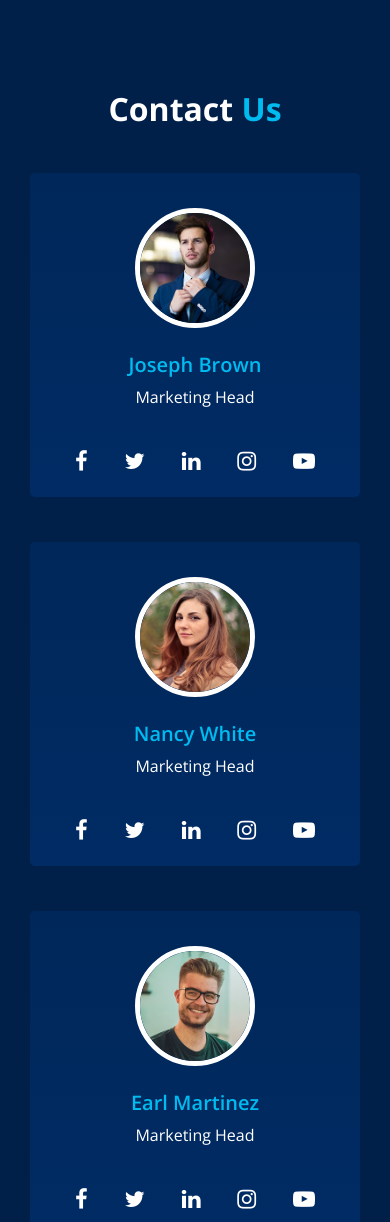
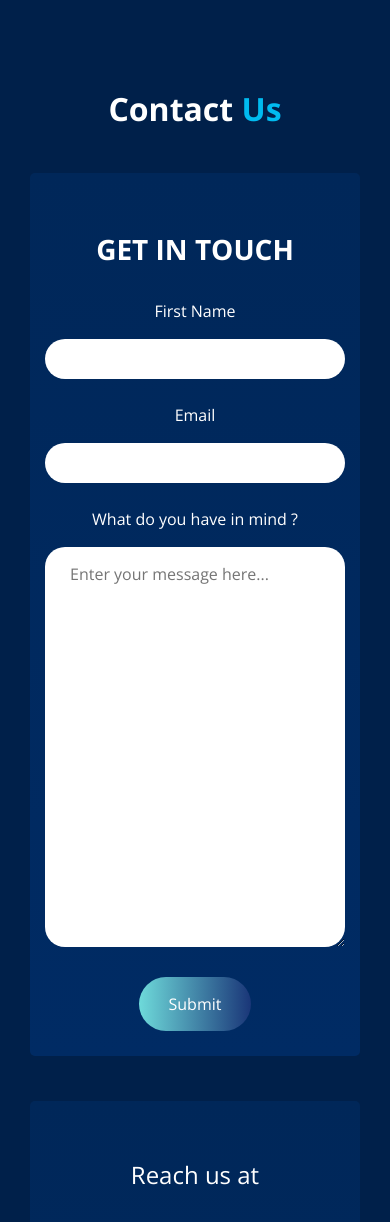
Before and after one commit to izzahdean/SD_SEC03_G03_03, a PHP site: page /team.html in a window 390 px wide. Shown: the part 90-1312 px from the top of the page. Run offline with PHP 8.4, Linux system fonts and the light colour scheme; some libraries are stand-ins or nearby versions; grey boxes are pictures that could not be loaded.

Commit message:
contact us

```diff
--- a/gc-html/css/style.css
+++ b/gc-html/css/style.css
@@ -274,6 +274,7 @@ a:focus {
 
 .slider_section .detail-box {
   color: #00204a;
+
 }
 
 .slider_section .detail-box h1 {
@@ -625,6 +626,7 @@ a:focus {
   margin-top: 45px;
   background: -webkit-gradient(linear, left top, left bottom, from(#002759), to(#002b64));
   background: linear-gradient(to bottom, #002759, #002b64);
+
 }
 
 .team_section .team_container .box .img-box {
@@ -928,3 +930,61 @@ a:focus {
   color: inherit;
 }
 /*# sourceMappingURL=style.css.map */
+
+
+/* CONTACT US FORM CSS*/
+
+.contact_us_6 .responsive-cell-block.wk-desk-6.wk-ipadp-6.wk-tab-12.wk-mobile-12 {
+  margin-top: 0px;
+  margin-right: 0px;
+  margin-bottom: 26px;
+  margin-left: 0px;
+  min-height: 50px;
+}
+
+.contact-inputs{
+	width: 300px;
+	height: 40px;
+	border: none;
+	outline: none;
+	padding-left: 25px;
+	font-weight: 200;
+	color: #666;
+	border-radius: 20px;
+}
+
+.contact-left textarea{
+	height: 400px;
+	padding-top: 15px;
+	border-radius: 20px;
+}
+
+.contact-inputs:focus{
+	border: 5px solid;
+	color: #1a3678;
+}
+
+.contact-left button{
+	display: center;
+	align-items: center;
+	padding: 15px 30px;
+	font-size: 16px;
+	color: #fff;
+	gap: 10px;
+	border: none;
+	border-radius: 50px;
+	background: linear-gradient(270deg, #1a3678, #6edada);
+	cursor: pointer;
+}
+.google-map {
+     padding-bottom: 50%;
+     position: relative;
+}
+
+.google-map iframe {
+     height: 100%;
+     width: 100%;
+     left: 0;
+     top: 0;
+     position: absolute;
+}
--- a/gc-html/team.html
+++ b/gc-html/team.html
@@ -99,138 +99,76 @@
           Contact <span> Us</span>
         </h2>
       </div>
-
       <div class="team_container">
         <div class="row">
-          <div class="col-lg-3 col-sm-6">
+          <div class="col-lg-5 col-sm-6">
             <div class="box ">
-              <div class="img-box">
-                <img src="images/team-1.jpg" class="img1" alt="">
-              </div>
               <div class="detail-box">
-                <h5>
-                  Joseph Brown
-                </h5>
-                <p>
-                  Marketing Head
-                </p>
-              </div>
-              <div class="social_box">
-                <a href="#">
-                  <i class="fa fa-facebook" aria-hidden="true"></i>
-                </a>
-                <a href="#">
-                  <i class="fa fa-twitter" aria-hidden="true"></i>
-                </a>
-                <a href="#">
-                  <i class="fa fa-linkedin" aria-hidden="true"></i>
-                </a>
-                <a href="#">
-                  <i class="fa fa-instagram" aria-hidden="true"></i>
-                </a>
-                <a href="#">
-                  <i class="fa fa-youtube-play" aria-hidden="true"></i>
-                </a>
+				  <div class="responsive-container-block container">
+					<form action="https://api.web3forms.com/submit" method="POST" class="contact-left">
+					  <div class="container-block form-wrapper">
+						<div class="mob-text">
+						  <h3 class="">
+							<b>GET IN TOUCH</b>
+						  </h3><br>
+						</div>
+						<input type="hidden" name="access_key" value="b1611d85-2b9d-446f-8958-a7e11e71eb64">
+						<div class="responsive-container-block" id="i2cbk">
+						  <div>
+							<p class="text-blk input-title">
+							  First Name
+							</p>
+							<input type="text" class="contact-inputs" name="FirstName" required>
+						  </div><br>
+						  <div>
+							<p class="text-blk input-title">
+							  Email
+							</p>
+							<input type="email" class="contact-inputs" name="Email" required>
+						  </div><br>
+						  <div>
+							<p class="text-blk input-title">
+							  What do you have in mind ?
+							</p>
+							<textarea type="message" class="contact-inputs" name="Message" placeholder="Enter your message here..." required></textarea>
+						  </div><br>
+						</div>
+						<button type="submit">Submit</button>
+					  </div>
+					</form>
+				  </div>
               </div>
             </div>
           </div>
-          <div class="col-lg-3 col-sm-6">
-            <div class="box ">
-              <div class="img-box">
-                <img src="images/team-2.jpg" class="img1" alt="">
-              </div>
+          <div class="col-lg-7 col-sm-6">
+            <div class="box">
               <div class="detail-box">
-                <h5>
-                  Nancy White
-                </h5>
-                <p>
-                  Marketing Head
-                </p>
+				<div class="map-box container-block">
+				</div>
+				<div class="map-part">
+				<p class="text-blk map-contactus-head" id="w-c-s-fc_p-1-dm-id">
+					<h4>Reach us at</h4><br>
+				<iframe src="https://www.google.com/maps/embed?pb=!1m18!1m12!1m3!1d127482.66733691613!2d101.60458701894423!3d3.1386740748998427!2m3!1f0!2f0!3f0!3m2!1i1024!2i768!4f13.1!3m3!1m2!1s0x31cc362abd08e7d3%3A0x232e1ff540d86c99!2sKuala%20Lumpur%2C%20Federal%20Territory%20of%20Kuala%20Lumpur!5e0!3m2!1sen!2smy!4v1725256470043!5m2!1sen!2smy"
+				width="600" height="450" style="border:0;" allowfullscreen="" loading="lazy" referrerpolicy="no-referrer-when-downgrade"></iframe>
+				</p>
               </div>
               <div class="social_box">
-                <a href="#">
+                <a href="#https://www.facebook.com/share/PD2qhTrcmcLgzUrr/?mibextid=LQQJ4dhttps://www.facebook.com/share/PD2qhTrcmcLgzUrr/?mibextid=LQQJ4d">
                   <i class="fa fa-facebook" aria-hidden="true"></i>
                 </a>
-                <a href="#">
-                  <i class="fa fa-twitter" aria-hidden="true"></i>
-                </a>
-                <a href="#">
-                  <i class="fa fa-linkedin" aria-hidden="true"></i>
-                </a>
-                <a href="#">
+                <a href="#https://www.instagram.com/mykakaks.hq/">
                   <i class="fa fa-instagram" aria-hidden="true"></i>
                 </a>
-                <a href="#">
+                <a href="#www.youtube.com/@mykakaksHq">
                   <i class="fa fa-youtube-play" aria-hidden="true"></i>
                 </a>
+				<a href="#https://api.whatsapp.com/send?phone=60198885313&text=Hi%20MyKakaks,%20I%20want%20to%20book%20an%20appointment.">
+                  <i class="fa fa-whatsapp" aria-hidden="true"></i>
+                </a>
+
               </div>
             </div>
           </div>
-          <div class="col-lg-3 col-sm-6">
-            <div class="box ">
-              <div class="img-box">
-                <img src="images/team-3.jpg" class="img1" alt="">
-              </div>
-              <div class="detail-box">
-                <h5>
-                  Earl Martinez
-                </h5>
-                <p>
-                  Marketing Head
-                </p>
-              </div>
-              <div class="social_box">
-                <a href="#">
-                  <i class="fa fa-facebook" aria-hidden="true"></i>
-                </a>
-                <a href="#">
-                  <i class="fa fa-twitter" aria-hidden="true"></i>
-                </a>
-                <a href="#">
-                  <i class="fa fa-linkedin" aria-hidden="true"></i>
-                </a>
-                <a href="#">
-                  <i class="fa fa-instagram" aria-hidden="true"></i>
-                </a>
-                <a href="#">
-                  <i class="fa fa-youtube-play" aria-hidden="true"></i>
-                </a>
-              </div>
-            </div>
-          </div>
-          <div class="col-lg-3 col-sm-6">
-            <div class="box ">
-              <div class="img-box">
-                <img src="images/team-4.jpg" class="img1" alt="">
-              </div>
-              <div class="detail-box">
-                <h5>
-                  Josephine Allard
-                </h5>
-                <p>
-                  Marketing Head
-                </p>
-              </div>
-              <div class="social_box">
-                <a href="#">
-                  <i class="fa fa-facebook" aria-hidden="true"></i>
-                </a>
-                <a href="#">
-                  <i class="fa fa-twitter" aria-hidden="true"></i>
-                </a>
-                <a href="#">
-                  <i class="fa fa-linkedin" aria-hidden="true"></i>
-                </a>
-                <a href="#">
-                  <i class="fa fa-instagram" aria-hidden="true"></i>
-                </a>
-                <a href="#">
-                  <i class="fa fa-youtube-play" aria-hidden="true"></i>
-                </a>
-              </div>
-            </div>
-          </div>
-        </div>
       </div>
     </div>
   </section>
@@ -250,46 +188,35 @@
               <a href="">
                 <i class="fa fa-map-marker" aria-hidden="true"></i>
                 <span>
-                  Location
+                  Location<br>
+					Office 2, Ground Floor, Chan Sow Lin,
+					55200 Kuala Lumpur
                 </span>
               </a>
               <a href="">
                 <i class="fa fa-phone" aria-hidden="true"></i>
                 <span>
-                  Call +01 1234567890
+                  Call +03-84085545
                 </span>
               </a>
               <a href="">
                 <i class="fa fa-envelope" aria-hidden="true"></i>
                 <span>
-                  demo@gmail.com
+                  info@mykakaks.com
                 </span>
               </a>
             </div>
           </div>
           <div class="info_social">
-            <a href="">
+            <a href="https://www.facebook.com/share/PD2qhTrcmcLgzUrr/?mibextid=LQQJ4d">
               <i class="fa fa-facebook" aria-hidden="true"></i>
             </a>
-            <a href="">
-              <i class="fa fa-twitter" aria-hidden="true"></i>
+            <a href="https://api.whatsapp.com/send?phone=60198885313&text=Hi%20MyKakaks,%20I%20want%20to%20book%20an%20appointment.">
+              <i class="fa fa-whatsapp" aria-hidden="true"></i>
             </a>
-            <a href="">
-              <i class="fa fa-linkedin" aria-hidden="true"></i>
-            </a>
-            <a href="">
+            <a href="https://www.instagram.com/mykakaks.hq/">
               <i class="fa fa-instagram" aria-hidden="true"></i>
             </a>
-          </div>
-        </div>
-        <div class="col-md-6 col-lg-3 info_col">
-          <div class="info_detail">
-            <h4>
-              Info
-            </h4>
-            <p>
-              necessary, making this the first true generator on the Internet. It uses a dictionary of over 200 Latin words, combined with a handful
-            </p>
           </div>
         </div>
         <div class="col-md-6 col-lg-2 mx-auto info_col">
```
Also changed, not shown: gc-html/about.html (+30 -3 lines), gc-html/index.html (+4 -12 lines), gc-html/images/tiktok.png (added).
